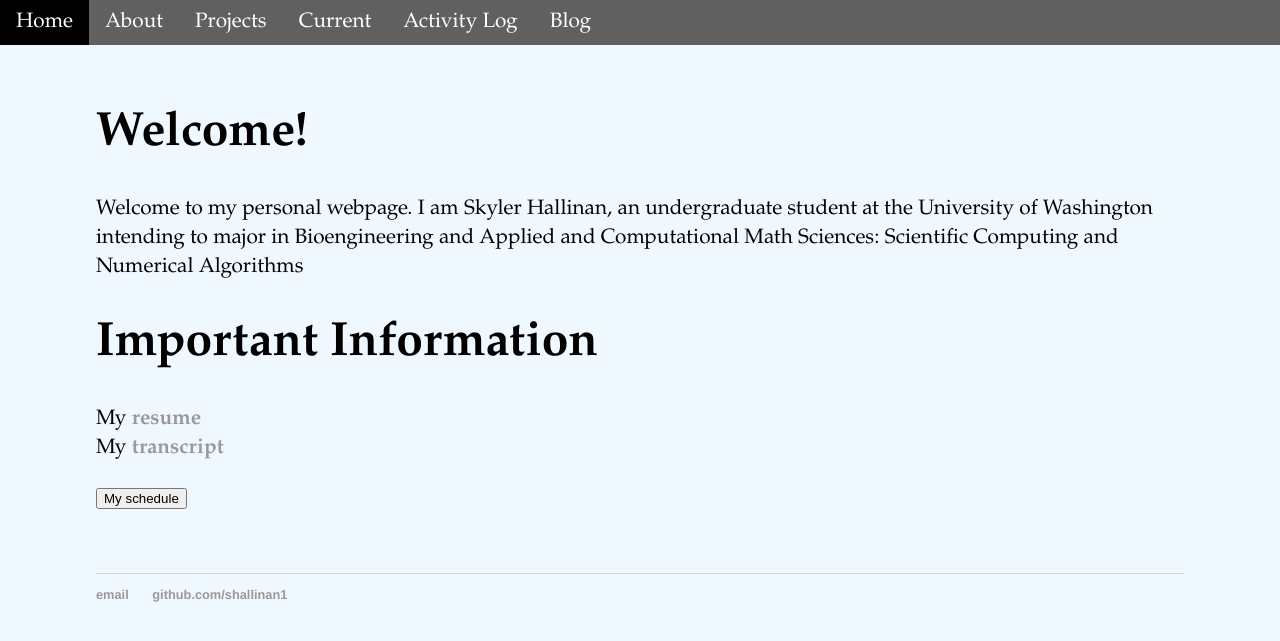
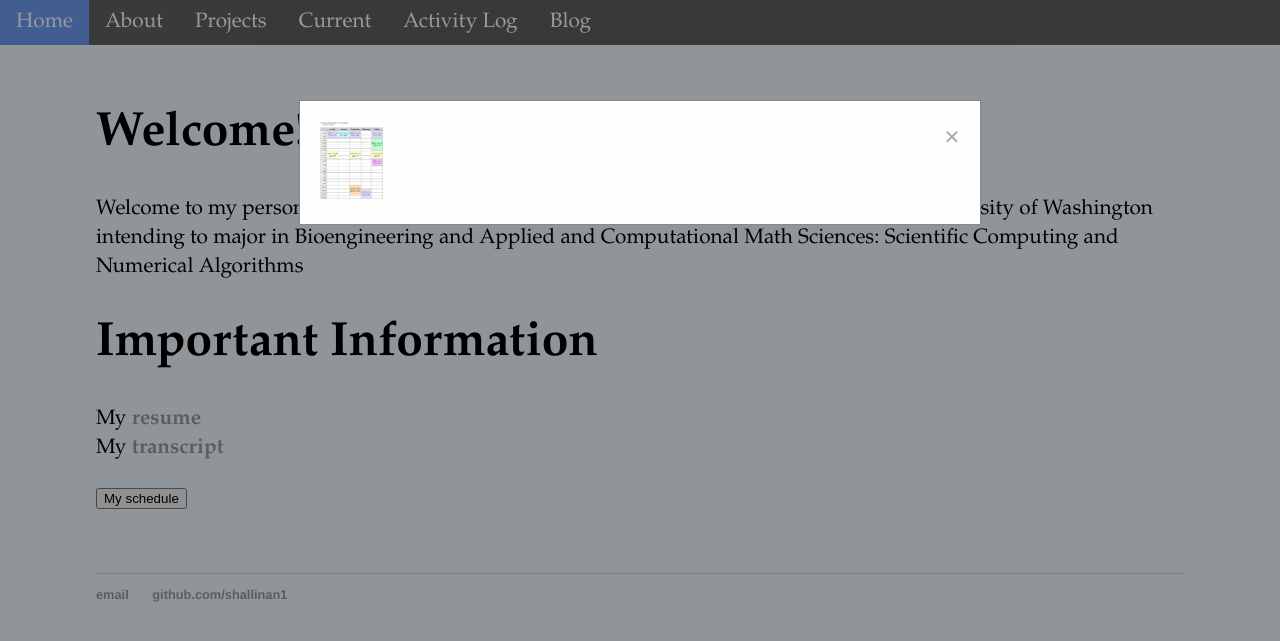
Before and after one commit to shallinan1/shallinan1.github.io, a Jekyll site: the page built from index.md, in a window 1280 px wide. Shown: the top 641 px of the page. Built offline with Jekyll 4.4.1, drawn with Linux system fonts in a browser that asks for light colours.

Commit message:
change pic size

```diff
--- a/css/main.css
+++ b/css/main.css
@@ -53,7 +53,7 @@
 
 /* The Modal (background) */
 .modal {
-    display: none; /* Hidden by default */
+    /* display: none; /* Hidden by default */
     position: fixed; /* Stay in place */
     z-index: 1; /* Sit on top */
     padding-top: 100px; /* Location of the box */
--- a/index.md
+++ b/index.md
@@ -19,7 +19,7 @@
   <!-- Modal content -->
   <div class="modal-content">
     <span class="close">&times;</span>
-    <img class="img-responsive" src="/assets/official/autumnschedule.png" alt="Autumn schedule" style="height:40%;">
+    <img class="img-responsive" src="/assets/official/autumnschedule.png" alt="Autumn schedule" style="width:10%">
   </div>
 
 </div>
```
